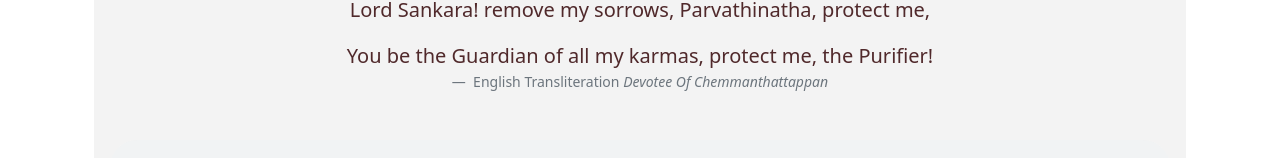
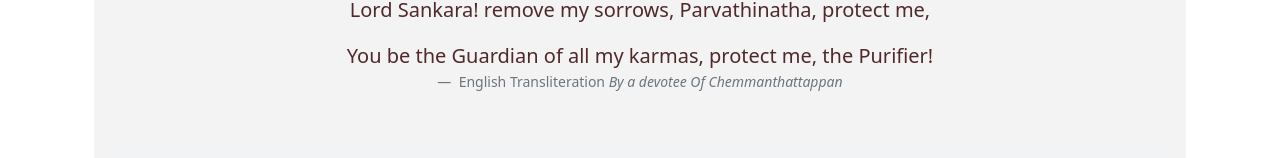
Before and after one commit to mkntr/chemmanthatta, an Angular app: page /home in a window 1280 px wide. Shown: the part 2035-2193 px from the top of the page. Built offline with nearby package versions, Linux system fonts and the light colour scheme.

Commit message:
Statement edit

```diff
--- a/src/app/prelude/prelude.component.html
+++ b/src/app/prelude/prelude.component.html
@@ -25,7 +25,7 @@
         </p>
     </blockquote>
     <figcaption class="blockquote-footer">
-        English Transliteration <cite title="Source Title">Devotee Of Chemmanthattappan</cite>
+        English Transliteration <cite title="Source Title">By a devotee Of Chemmanthattappan</cite>
     </figcaption>
 </figure>
 </div>
```
